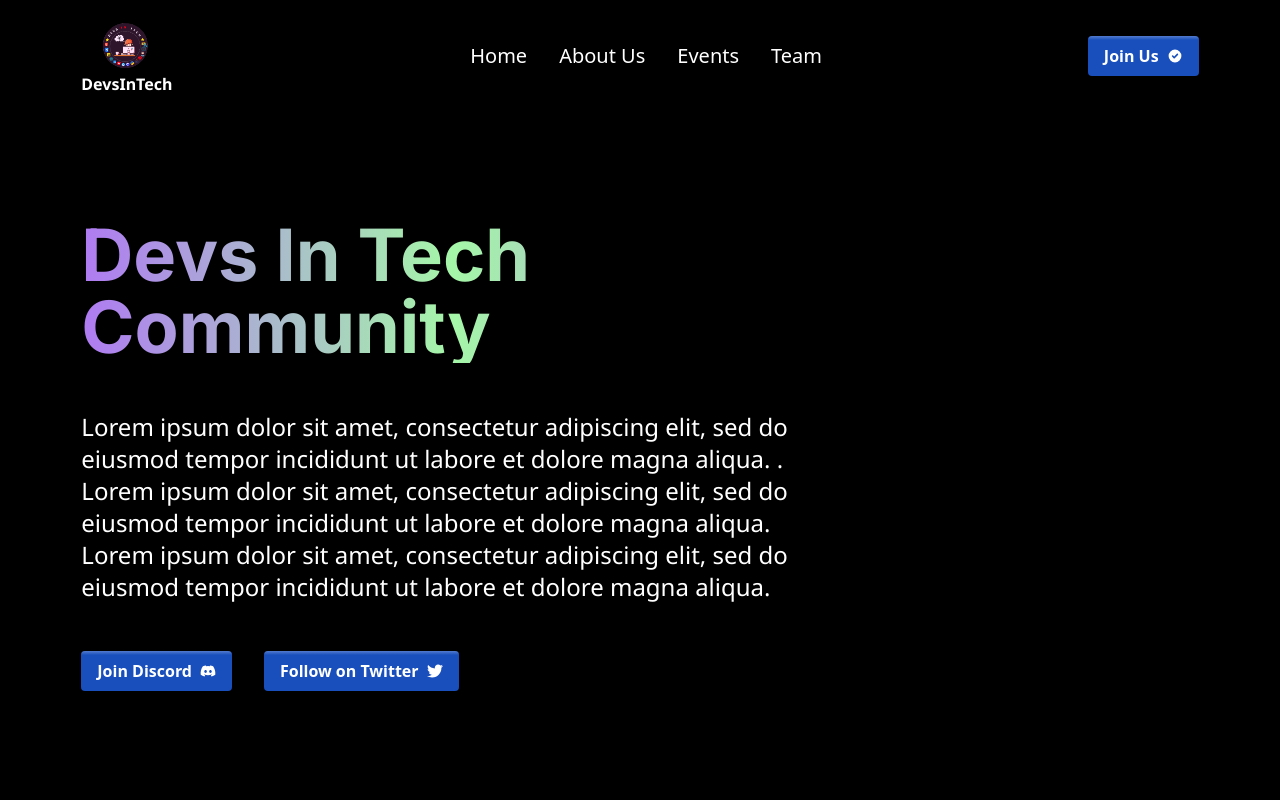
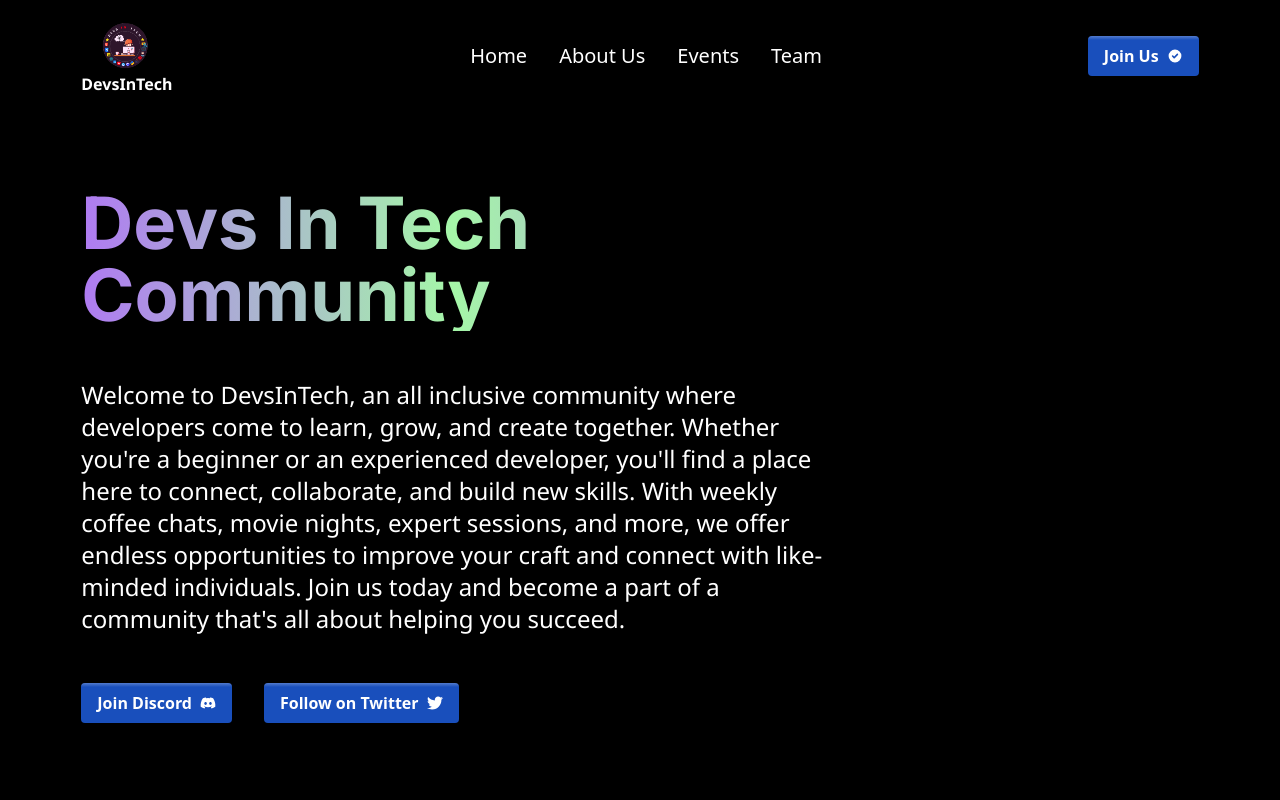
Before and after one commit to devs-in-tech/DevsInTech, a Next.js app: page / in a window 1280 px wide. Shown: the top 800 px of the page. Built offline with nearby package versions, Linux system fonts and the light colour scheme.

Commit message:
feat: added hero text

```diff
--- a/src/components/HeroSection/index.jsx
+++ b/src/components/HeroSection/index.jsx
@@ -10,12 +10,7 @@ const HeroSection = () => {
             Devs In Tech Community
           </h1>
           <p className="md:text-2xl font-secondary sm:text-xl text-lg text-white sm:text-start text-justify">
-            Lorem ipsum dolor sit amet, consectetur adipiscing elit, sed do
-            eiusmod tempor incididunt ut labore et dolore magna aliqua. . Lorem
-            ipsum dolor sit amet, consectetur adipiscing elit, sed do eiusmod
-            tempor incididunt ut labore et dolore magna aliqua. Lorem ipsum
-            dolor sit amet, consectetur adipiscing elit, sed do eiusmod tempor
-            incididunt ut labore et dolore magna aliqua.
+            Welcome to DevsInTech, an all inclusive community where developers come to learn, grow, and create together. Whether you're a beginner or an experienced developer, you'll find a place here to connect, collaborate, and build new skills. With weekly coffee chats, movie nights, expert sessions, and more, we offer endless opportunities to improve your craft and connect with like-minded individuals. Join us today and become a part of a community that's all about helping you succeed.
           </p>
           <div className="flex flex-wrap gap-8 items-center justify-center md:justify-start">
             <Button
```
